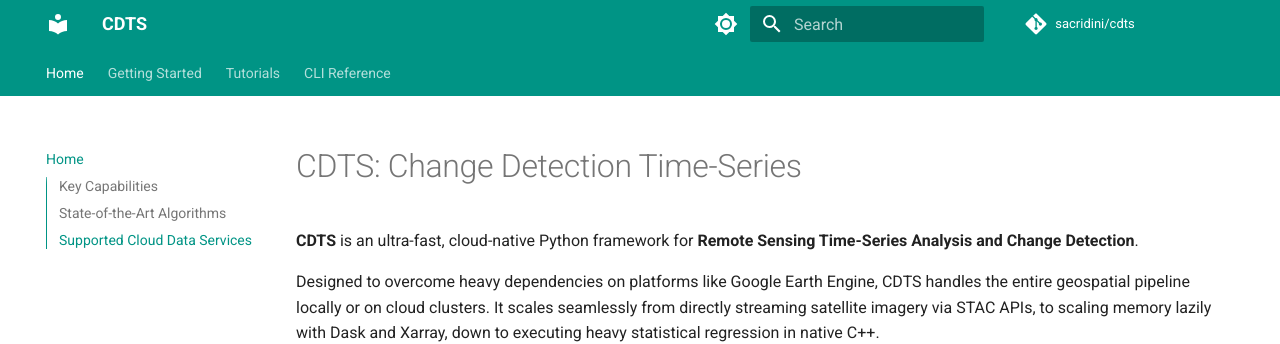
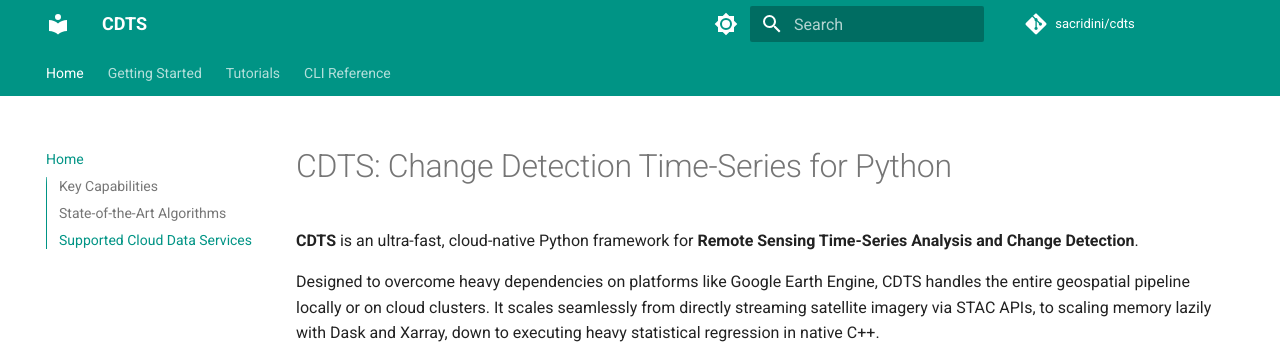
Before and after one commit to sacridini/cdts, an MkDocs documentation site: the page built from docs/index.md, in a window 1280 px wide and 1161 px high. Shown: the top 344 px of the window. Built offline with MkDocs 1.6.1 and Material for MkDocs 9.7.7, drawn with Linux system fonts in a browser that asks for light colours; comment, search, counter and statistics services are not loaded.

Commit message:
docs: update main titles to 'CDTS: Change Detection Time-Series for Python'

```diff
--- a/docs/index.md
+++ b/docs/index.md
@@ -1,4 +1,4 @@
-# CDTS: Change Detection Time-Series
+# CDTS: Change Detection Time-Series for Python
 
 **CDTS** is an ultra-fast, cloud-native Python framework for **Remote Sensing Time-Series Analysis and Change Detection**.
 
```
Also changed, not shown: README.md (+1 -1 lines).
